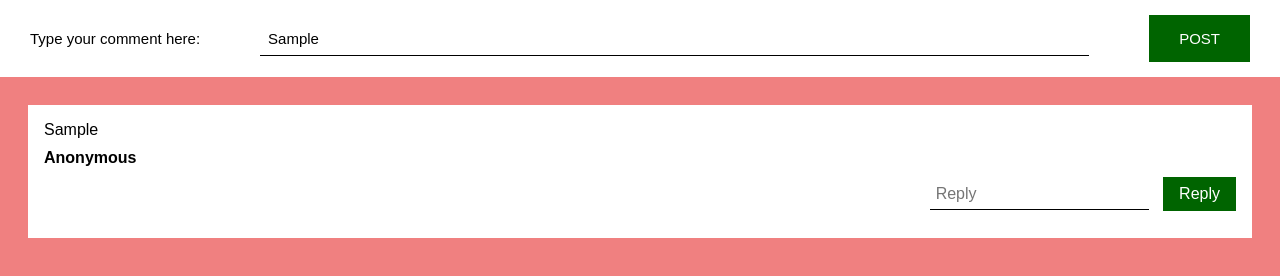
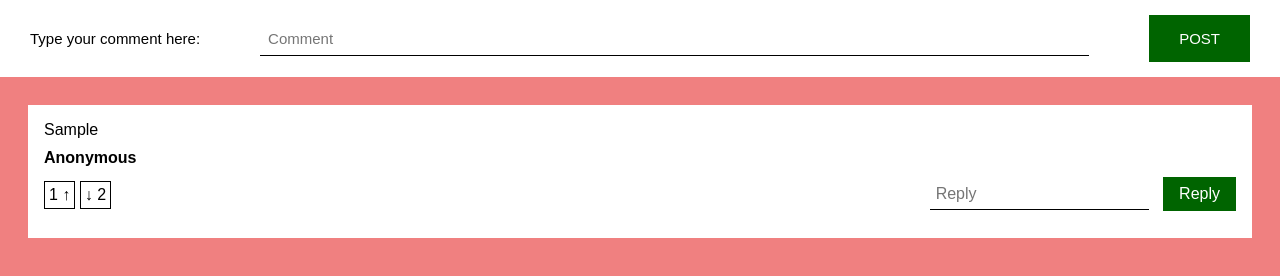
Before and after one commit to sarvagya2545/nested-comments, a plain HTML site: page index.html in a window 1280 px wide. Both pictures are taken after typing "Sample" into the empty fields and a click on the button "POST". Drawn offline with Linux system fonts and the light colour scheme.

Commit message:
set input values to blank on submit

```diff
--- a/index.html
+++ b/index.html
@@ -15,7 +15,7 @@
                 <div class="text"></div>
                 <div class="author"></div>
                 <form class="reply">
-                    <input type="text" name="text" id="reply">
+                    <input type="text" name="text" id="reply" placeholder="Reply">
                     <button type="submit">Reply</button>
                 </form>
             </div>
--- a/script.js
+++ b/script.js
@@ -6,7 +6,9 @@
         {
             author: String,
             text: String,
-            replies: [Comment]
+            replies: [Comment],
+            likes: 0,
+            dislikes: 0
         }
     ]
 
@@ -21,10 +23,16 @@
                 <div class="comment">
                     <div class="text">%TEXT%</div>
                     <div class="author">%AUTHOR%</div>
-                    <form class="reply">
-                        <input type="text" name="text" id="reply" placeholder="Reply">
-                        <button type="submit">Reply</button>
-                    </form>
+                    <div class="bottom">
+                        <div class="buttons">
+                            <button>1 &uarr;</button>
+                            <button>&darr; 2</button>
+                        </div>
+                        <form class="reply">
+                            <input type="text" name="text" id="reply" placeholder="Reply">
+                            <button type="submit">Reply</button>
+                        </form>
+                    </div>
                 </div>
                 <div class="replies"></div>
             </div>
@@ -45,6 +53,7 @@
     }
 
     function getTargetNode(location, currentNode = root) {
+        // console.log(location);
         if(location.length === 0) {
             return currentNode;
         }
@@ -52,15 +61,14 @@
         let [ index, ...newLocation ] = location;
         newLocation = newLocation || [];
         let newNode = currentNode.children[index].children[1];
-        console.log(index, newNode);
-        console.log(newNode.__proto__);
+        // console.log(index, newNode);
         return getTargetNode(newLocation, newNode);
     }
 
     function addCommentUI(data, location, index) {
         const currentNode = getTargetNode(location);
         const html = createReplyHtml(data, location, index);
-        // console.log(currentNode);
+        // console.log('currentNode', currentNode);
         currentNode.insertAdjacentHTML('beforeend', html);
     }
 
@@ -80,8 +88,11 @@
             nestedCommentsList.push({
                 author: data.author,
                 text: data.text,
-                replies: []
+                replies: [],
+                likes: 0,
+                dislikes: 0
             });
+            // console.log(commentsList);
             return nestedCommentsList.length - 1;
         }
 
@@ -120,6 +131,7 @@
             if(!data.author) data.author = 'Anonymous';
 
             addComment(data, []);
+            commentBox.elements['text'].value = '';
         })
     }
 
@@ -128,12 +140,13 @@
         const qString = `${locationString}${location.length ? '-' : ''}${index}`;
         locationElement = document.querySelector(`[data-location='${qString}']`);
         // console.log('loc', qString);
-        // console.log(locationElement.children[0].children[2]);
-        const replyForm = locationElement.children[0].children[2]
+        // console.log(locationElement.children[0].children[2].children[1]);
+        const replyForm = locationElement.children[0].children[2].children[1]
         replyForm.addEventListener('submit', e => {
             e.preventDefault();
             locationArray =
                 e.target
+                    .parentElement
                     .parentElement
                     .parentElement
                     .dataset['location']
@@ -149,16 +162,16 @@
             }
 
             if(!data.author) data.author = 'Anonymous';
-            console.log(data);
+            // console.log(data, locationArray);
 
             addComment(data, locationArray);
-
-            // console.log(locationArray);
+            replyForm.elements['text'].value = '';
         })
     }
 
     function addComment(data, location) {
         index = logic.addCommentData(data, location);
+        // console.log(index);
         ui.addCommentUI(data, location, index);
         newAddEventListener(location, index);
     }
--- a/style.css
+++ b/style.css
@@ -26,9 +26,21 @@
     align-items: center;
 }
 
+.bottom {
+    display: flex;
+    align-items: center;
+    justify-content: space-between;
+}
+
+.buttons button {
+    all: unset;
+    cursor: pointer;
+    border: 1px solid black;
+    padding: .4rem;
+}
+
 .reply {
     width: fit-content;
-    margin-left: auto;
 }
 
 #comment-box input,
```
